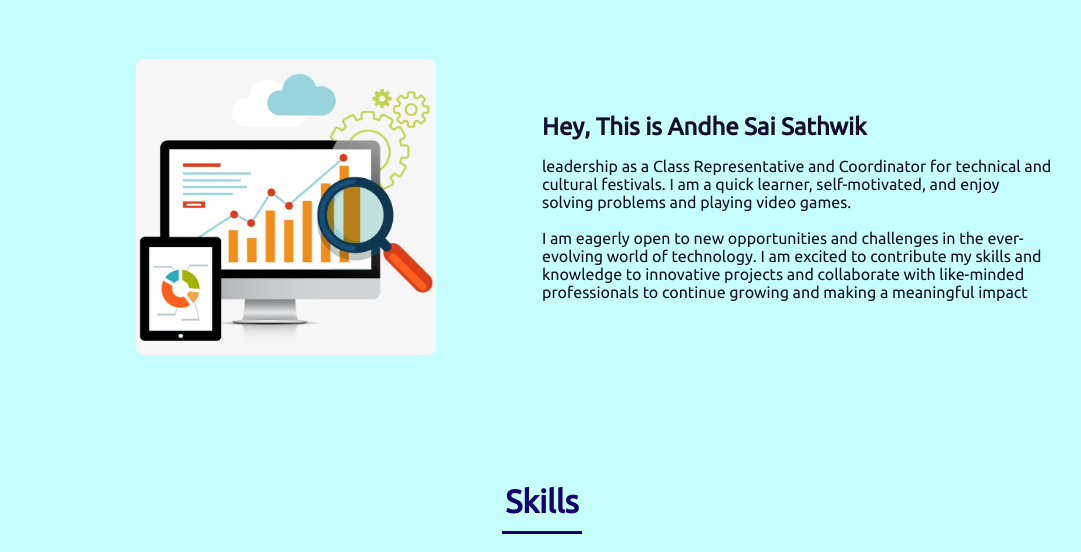
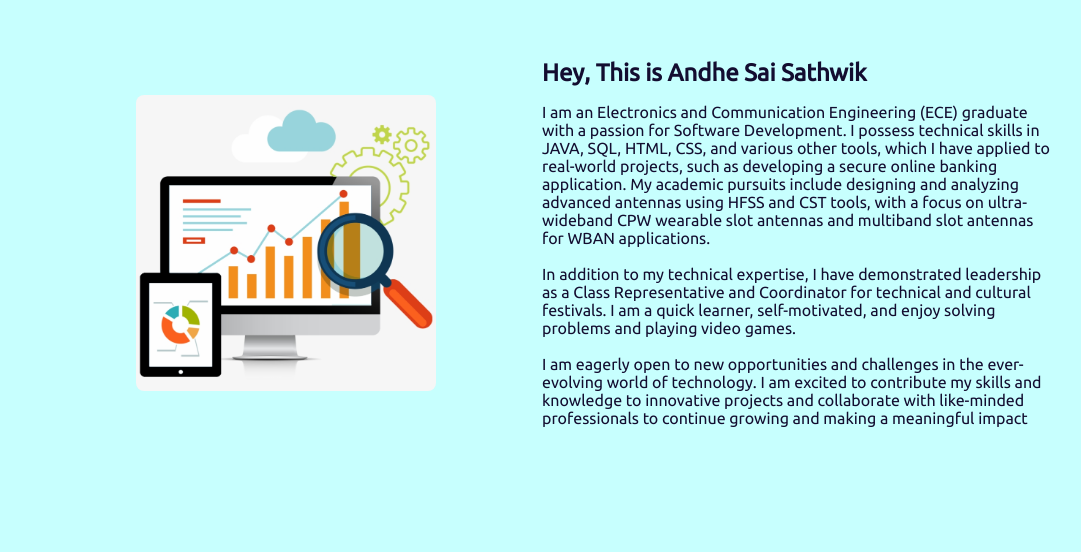
Before and after one commit to asaisathwik/Andhe_Sai_Sathwik, a plain HTML site: page index.html in a window 1280 px wide. Shown: the part 755-1307 px from the top of the page, without its empty margins (98-1179 px from the left). Drawn offline with nearby package versions, Linux system fonts and the light colour scheme.

Commit message:
Update index.html

```diff
--- a/index.html
+++ b/index.html
@@ -75,7 +75,13 @@
                     <h2 class="about__subtitle">Hey, This is Andhe Sai Sathwik</h2>
                     <p class="about__text">
 
-
+                         I am an Electronics and Communication Engineering (ECE) graduate with a passion for Software
+                        Development. I possess technical skills in JAVA, SQL, HTML, CSS, and various other tools,
+                        which I have applied to real-world projects, such as developing a secure online banking
+                        application. My academic pursuits include designing and analyzing advanced antennas using HFSS
+                        and CST tools, with a focus on ultra-wideband CPW wearable slot antennas and multiband slot
+                        antennas for WBAN applications. <br> <br> In addition to my technical expertise, I have
+                        demonstrated
 
                         leadership as a Class Representative and Coordinator for technical and cultural festivals. I am
                         a quick learner, self-motivated, and enjoy solving problems and playing video games. <br><br>
```
